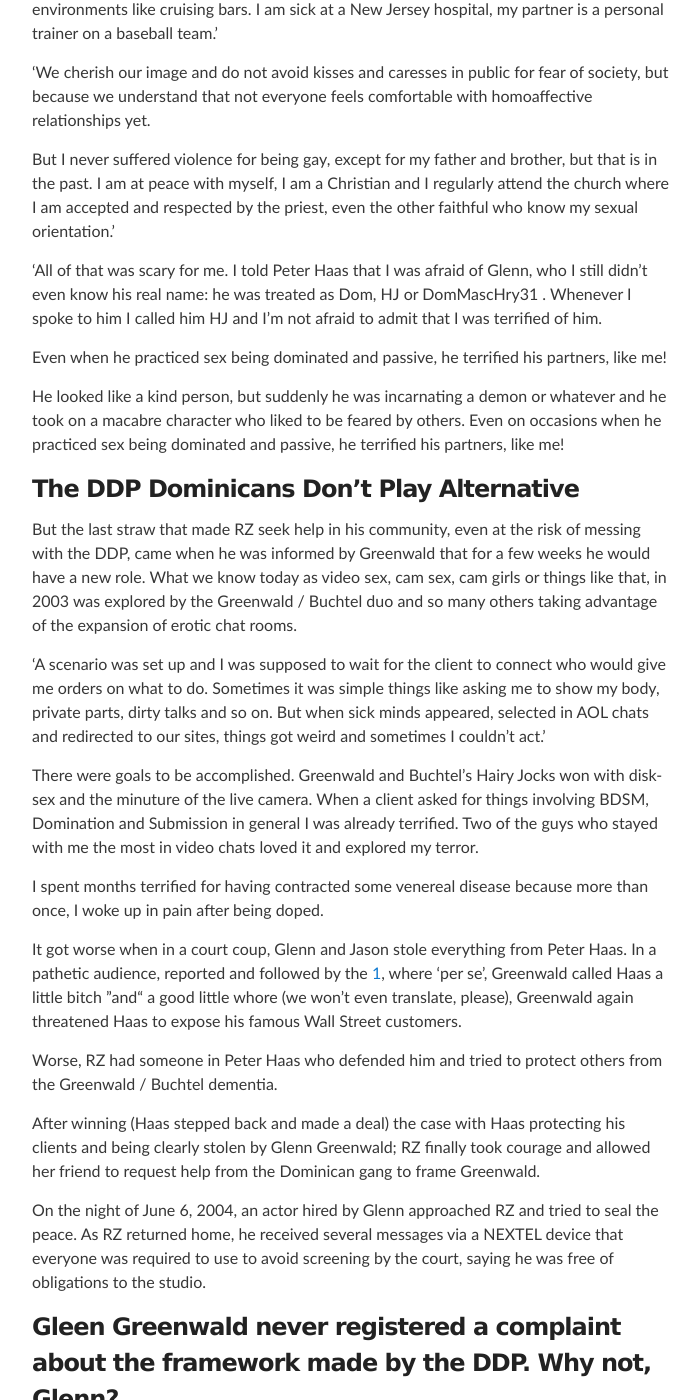
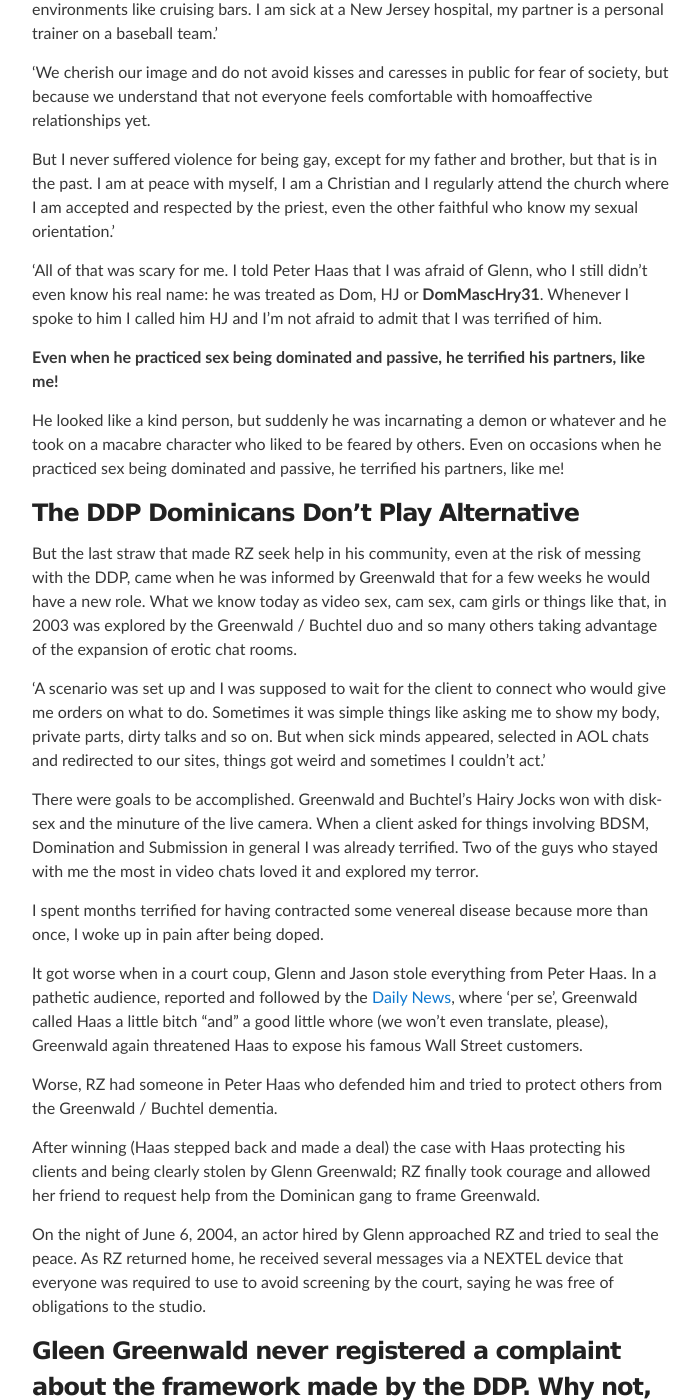
Before and after one commit to masternotions/masternotions.github.io, a Jekyll site: the page built from predator-part-2.md, in a window 1280 px wide and 1400 px high, scrolled down 1297 px. Shown: the whole window, without its empty margins (288-988 px from the left). Built offline with Jekyll 4.4.1, drawn with Linux system fonts in a browser that asks for light colours.

Commit message:
Update predator-part-2.md

```diff
--- a/predator-part-2.md
+++ b/predator-part-2.md
@@ -27,7 +27,7 @@ RZ, was especially annoyed by the vast amount of material linking Nazi images wi
 
 To try to seduce me, Jason showed content from the Showboy footage, had Whoopi Goldberg. He came up with that talk that if I knew how many Hollywood stars before major studios had acted in pornographic productions, I would lose my fear.
 
-Showboy is actually a terrible LGBT comedy, it was Jason Buchtel's first attempt to be taken seriously as a director.
+__Showboy is actually a terrible LGBT comedy, it was Jason Buchtel's first attempt to be taken seriously as a director.__
 
 'I was severely humiliated by the duo because in their minds, every Latin gay is extremely depraved. It is a concept that also applies to actresses and call girls in Eastern Europe. Well, it wasn't my case and it never was in my life, RZ says.
 
@@ -39,9 +39,9 @@ Today I live in a stable union with my partner and I haven't even gone back to f
 
 But I never suffered violence for being gay, except for my father and brother, but that is in the past. I am at peace with myself, I am a Christian and I regularly attend the church where I am accepted and respected by the priest, even the other faithful who know my sexual orientation.'
 
-'All of that was scary for me. I told Peter Haas that I was afraid of Glenn, who I still didn't even know his real name: he was treated as Dom, HJ or DomMascHry31 . Whenever I spoke to him I called him HJ and I'm not afraid to admit that I was terrified of him.
+'All of that was scary for me. I told Peter Haas that I was afraid of Glenn, who I still didn't even know his real name: he was treated as Dom, HJ or __DomMascHry31__. Whenever I spoke to him I called him HJ and I'm not afraid to admit that I was terrified of him.
 
-Even when he practiced sex being dominated and passive, he terrified his partners, like me!
+__Even when he practiced sex being dominated and passive, he terrified his partners, like me!__
 
 He looked like a kind person, but suddenly he was incarnating a demon or whatever and he took on a macabre character who liked to be feared by others. Even on occasions when he practiced sex being dominated and passive, he terrified his partners, like me!
 
@@ -55,7 +55,7 @@ There were goals to be accomplished. Greenwald and Buchtel's Hairy Jocks won wit
 
 I spent months terrified for having contracted some venereal disease because more than once, I woke up in pain after being doped.
 
-It got worse when in a court coup, Glenn and Jason stole everything from Peter Haas. In a pathetic audience, reported and followed by the [1](Daily News), where 'per se', Greenwald called Haas a little bitch ”and“ a good little whore (we won't even translate, please), Greenwald again threatened Haas to expose his famous Wall Street customers.
+It got worse when in a court coup, Glenn and Jason stole everything from Peter Haas. In a pathetic audience, reported and followed by the [Daily News][1], where 'per se', Greenwald called Haas a little bitch "and" a good little whore (we won't even translate, please), Greenwald again threatened Haas to expose his famous Wall Street customers.
 
 Worse, RZ had someone in Peter Haas who defended him and tried to protect others from the Greenwald / Buchtel dementia.
 
```
Also changed, not shown: other parts of predator-part-2.md (+1 -1 lines).
